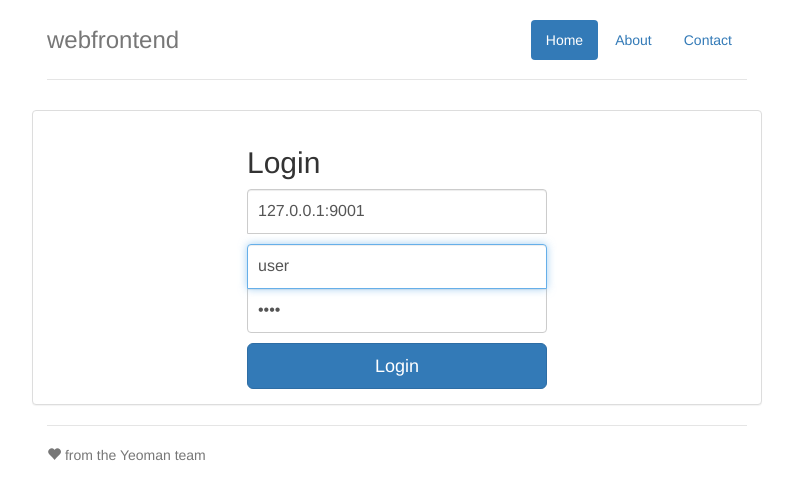
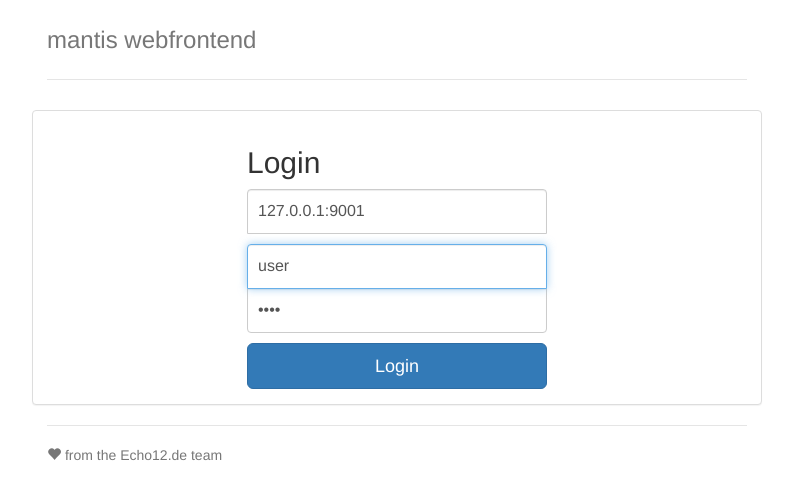
Before and after one commit to blang/mantis-webfrontend, a website: page app/index.html in a window 1280 px wide. Shown: the whole page, without its empty margins (243-1036 px from the left). Drawn offline with nearby package versions, Linux system fonts and the light colour scheme; some packages are replaced by stand-ins of ours; files that its build step writes are made by us from their sources.

Commit message:
Removed nav and change footer

```diff
--- a/app/views/main.html
+++ b/app/views/main.html
@@ -1,10 +1,5 @@
 <div class="header">
-  <ul class="nav nav-pills pull-right">
-    <li class="active"><a ng-href="#">Home</a></li>
-    <li><a ng-href="#">About</a></li>
-    <li><a ng-href="#">Contact</a></li>
-  </ul>
-  <h3 class="text-muted">webfrontend</h3>
+  <h3 class="text-muted">mantis webfrontend</h3>
 </div>
 
 <div class="row" id="errorMsg" style="display:none">
@@ -221,5 +216,5 @@
 </div>
 
 <div class="footer">
-  <p><span class="glyphicon glyphicon-heart"></span> from the Yeoman team</p>
+  <p><span class="glyphicon glyphicon-heart"></span> from the Echo12.de team</p>
 </div>
```
